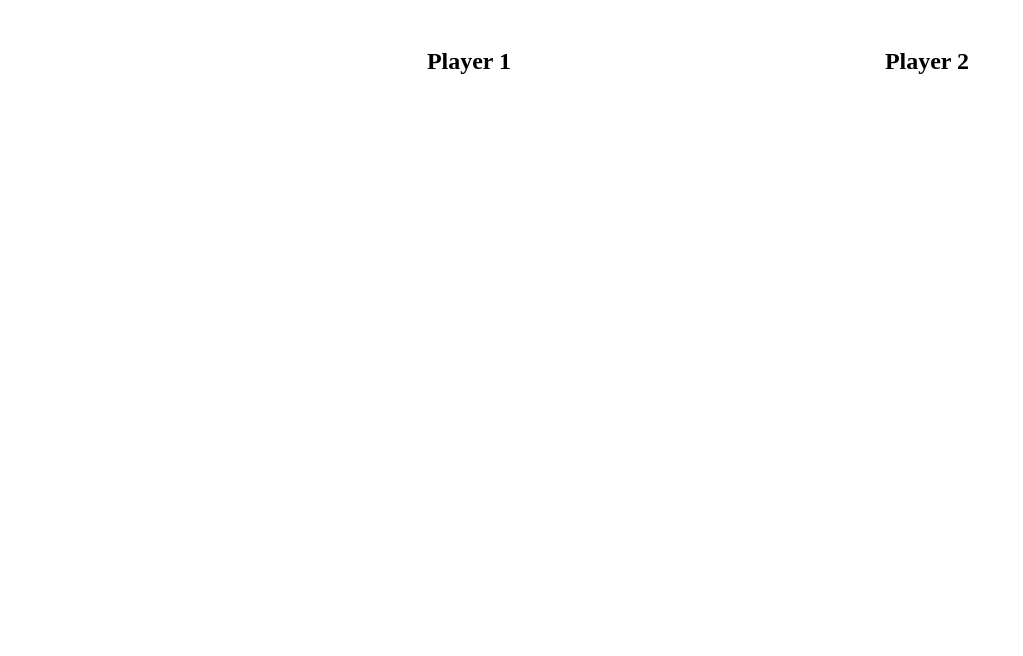
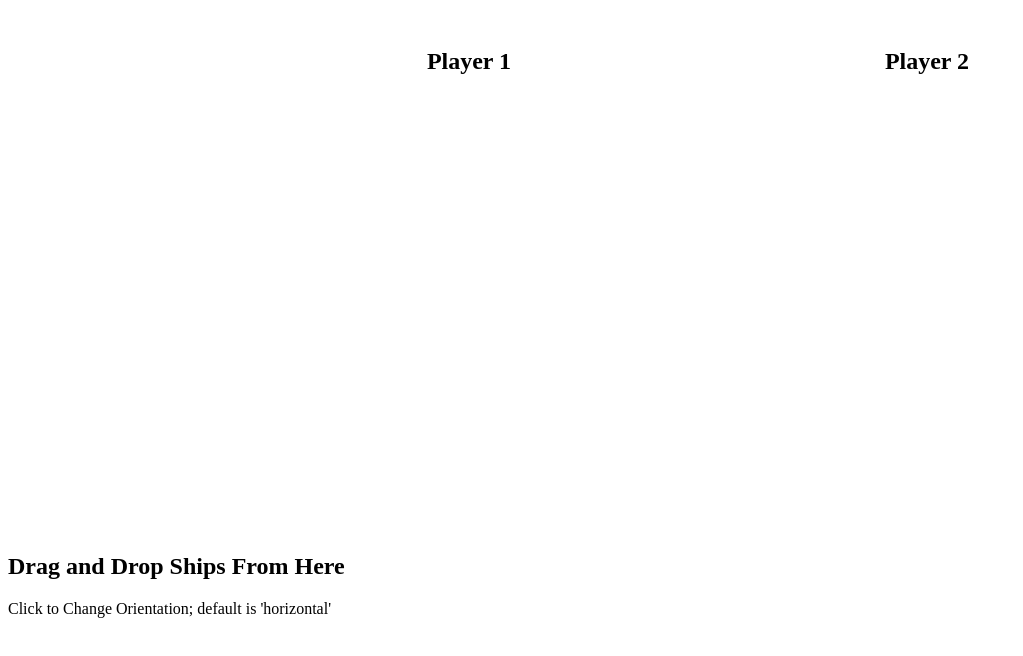
Before and after one commit to Brian-Momata/battleship, a website built with webpack: page dist/index.html in a window 1280 px wide. Shown: the whole page, without its empty margins (0-1023 px from the left). Built offline with nearby package versions, Linux system fonts and the light colour scheme.

Commit message:
Add ships to drag and drop

```diff
--- a/dist/index.html
+++ b/dist/index.html
@@ -19,5 +19,12 @@
       <!-- Will be populated with the game board using JS -->
     </div>
   </div>
+  <div class="ships-container">
+    <div class="instruction-heading">
+      <h2>Drag and Drop Ships From Here</h2>
+      <p>Click to Change Orientation; default is 'horizontal'</p>
+    </div>
+    <!-- Will be populated with Ship objects -->
+  </div>
 </body>
 </html>
```
